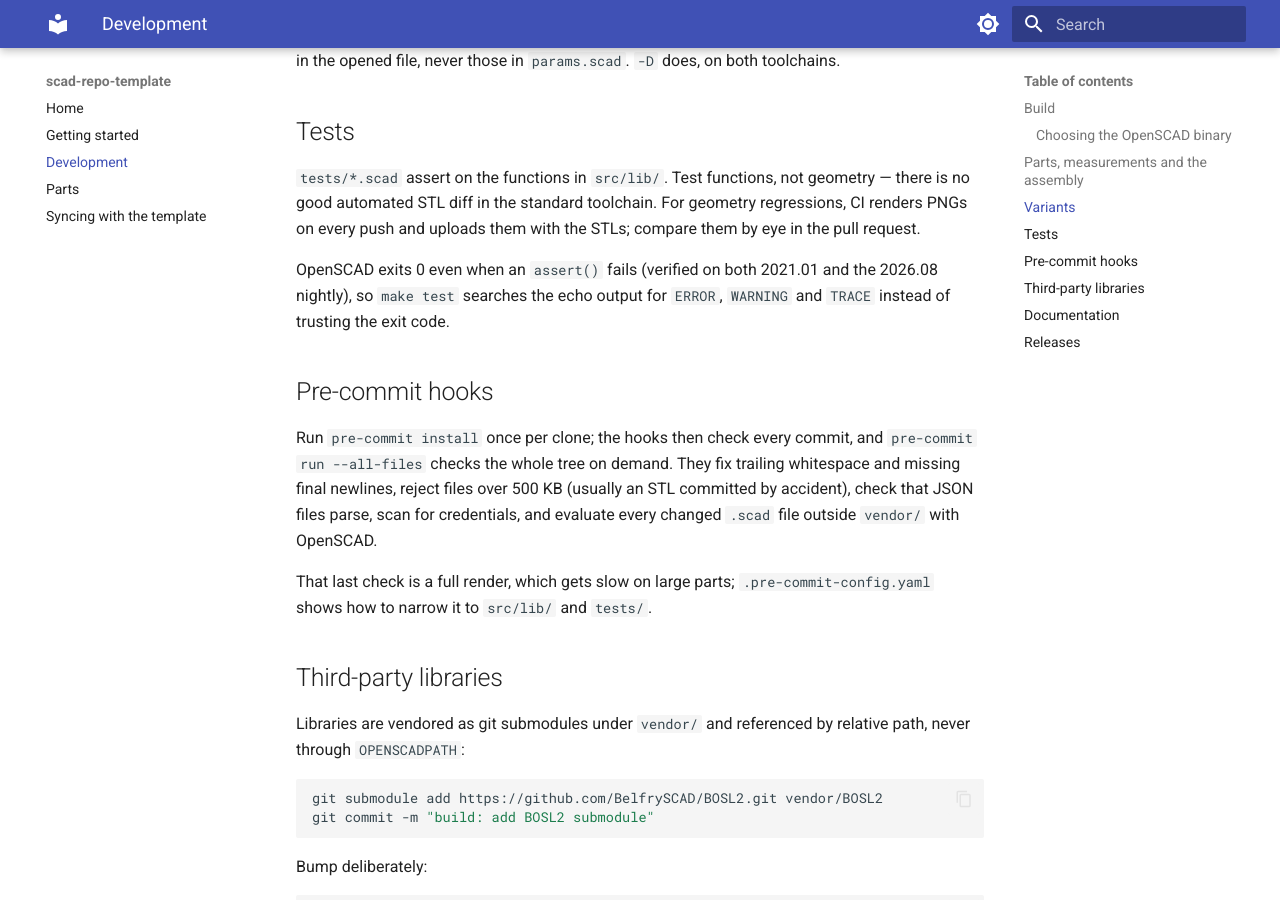
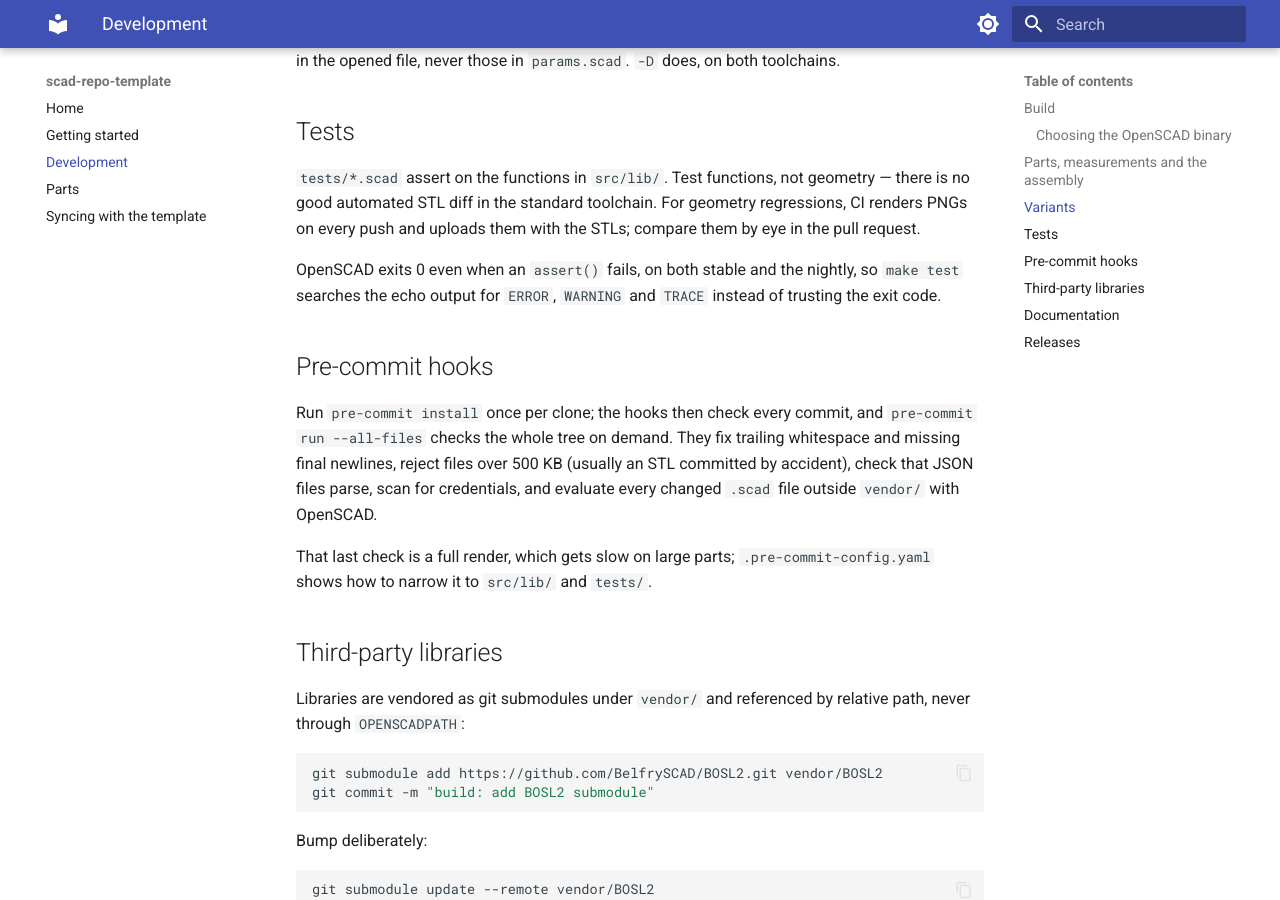
Before and after one commit to PrintNerd88/scad-repo-template, an MkDocs documentation site: the page built from docs/development.md, in a window 1280 px wide and 900 px high, scrolled down 1957 px. Built offline with MkDocs 1.6.1 and Material for MkDocs 9.7.7, drawn with Linux system fonts in a browser that asks for light colours.

Commit message:
docs(toolchain): target stable and nightly, not specific versions
The repo builds against whatever stable and nightly currently are, so
comments and docs naming particular OpenSCAD releases go stale as those
channels move. Describe the toolchains by channel instead.

- the parts' headers ask for stable or nightly, with nightly recommended
- the tools table says CI builds with both, replacing a minimum version
- the Makefile and workflow comments no longer tie behaviour to a release

Co-Authored-By: Claude Opus 5.5 <noreply@anthropic.com>

```diff
--- a/docs/development.md
+++ b/docs/development.md
@@ -86,9 +86,9 @@ no good automated STL diff in the standard toolchain. For geometry regressions,
 renders PNGs on every push and uploads them with the STLs; compare them by eye in the
 pull request.
 
-OpenSCAD exits 0 even when an `assert()` fails (verified on both 2021.01 and the 2026.08
-nightly), so `make test` searches the echo output for `ERROR`, `WARNING` and `TRACE`
-instead of trusting the exit code.
+OpenSCAD exits 0 even when an `assert()` fails, on both stable and the nightly, so
+`make test` searches the echo output for `ERROR`, `WARNING` and `TRACE` instead of
+trusting the exit code.
 
 ## Pre-commit hooks
 
```
Also changed, not shown: docs/index.md (+1 -1 lines), 5 other files.
